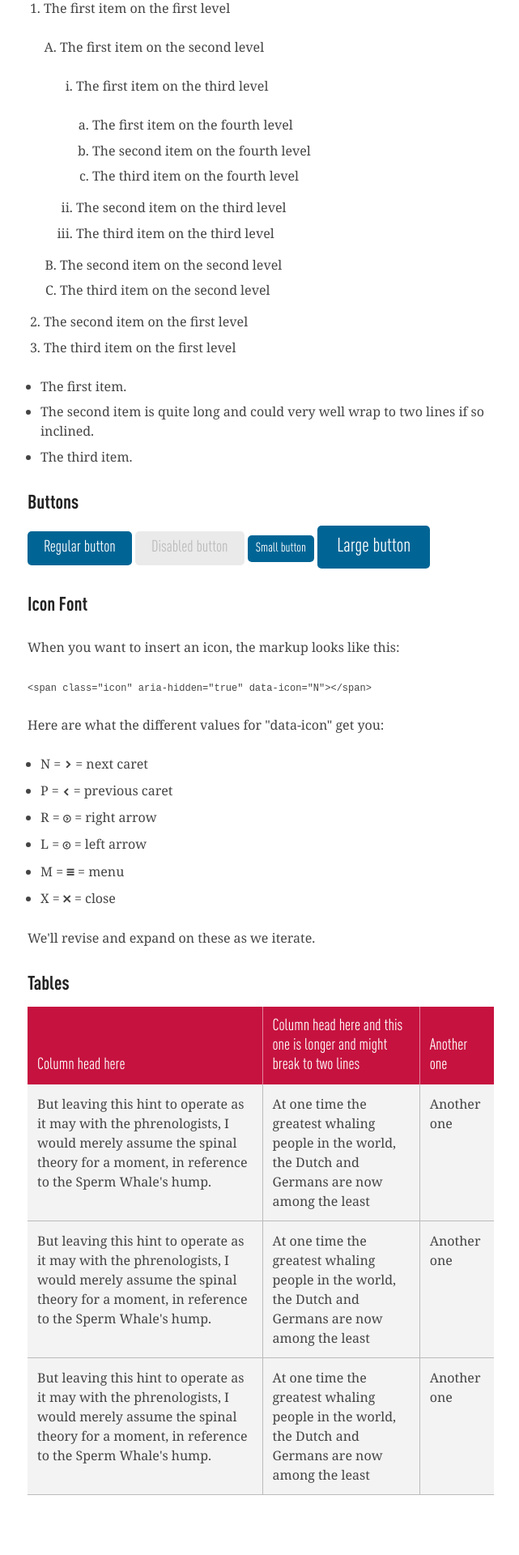
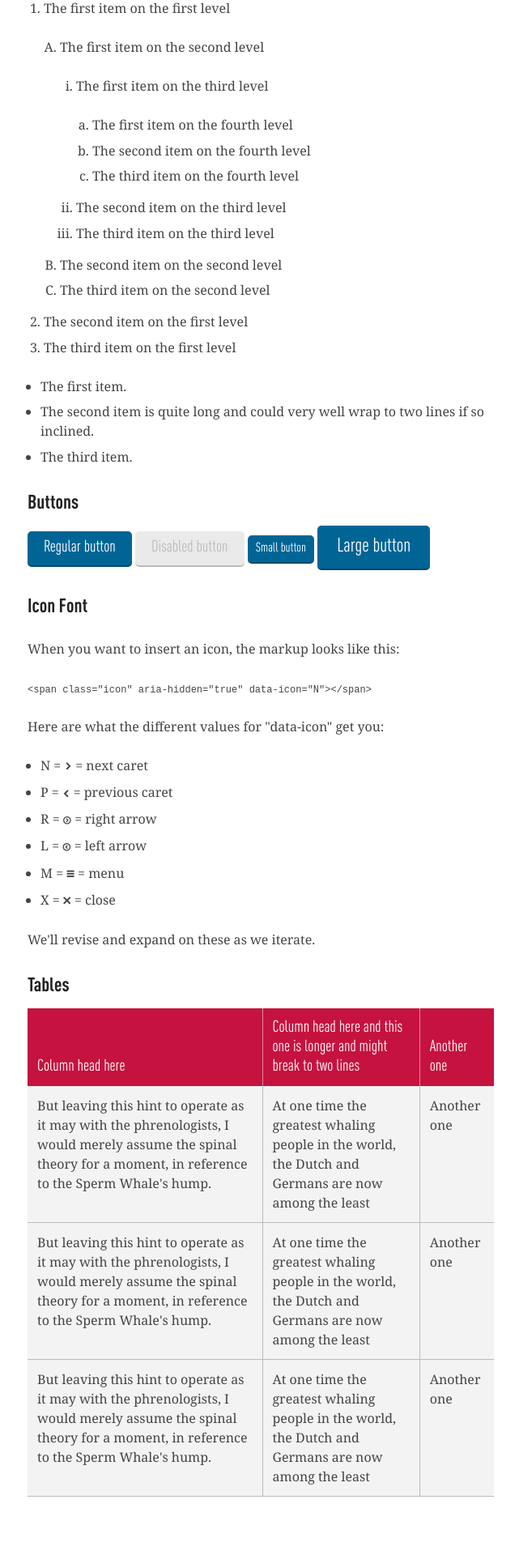
Before and after one commit to fourkitchens/el-ocp-style, a Jekyll site: the page built from common/index.html, in a window 1280 px wide. Shown: the part 3483-5403 px from the top of the page at 81% size, without its empty margins (318-959 px from the left). Built offline with Jekyll 4.4.1, drawn with Linux system fonts in a browser that asks for light colours.

Commit message:
Add bottom border to buttons to give it some slight 3d effect. Change button hover so background is darker.

```diff
--- a/css/style.css
+++ b/css/style.css
@@ -10,6 +10,7 @@
   text-decoration: none;
   background-color: #006595;
   color: white;
+  border-bottom: 2px solid #00496c;
   -moz-transition: all .2s linear;
   -ms-transition: all .2s linear;
   -o-transition: all .2s linear;
@@ -20,10 +21,11 @@
   color: white;
 }
 .button:hover, .node-ocp-assessment .download_all:hover, .button:active, .node-ocp-assessment .download_all:active {
-  background-color: #0088c8;
+  background-color: #00496c;
   color: white;
 }
 .button.button-disabled, .node-ocp-assessment .button-disabled.download_all {
+  border-bottom-color: #bbbbbb;
   background-color: #eaeaea;
   color: #bbbbbb;
   cursor: default;
--- a/sass/partials/_extendables.scss
+++ b/sass/partials/_extendables.scss
@@ -13,6 +13,7 @@
   text-decoration: none;
   background-color: $blue;
   color: $white;
+  border-bottom: 2px solid darken($blue,8);
 
   // Transitions
 
@@ -31,13 +32,14 @@
   // The hover state
 
   &:hover, &:active {
-    background-color: lighten($blue,10);
+    background-color: darken($blue,8);
     color: $white;
   }
 
   // Button Variations
 
   &.button-disabled {
+    border-bottom-color: $gray;
     background-color: $lightgray;
     color: $gray;
     cursor: default;
```
